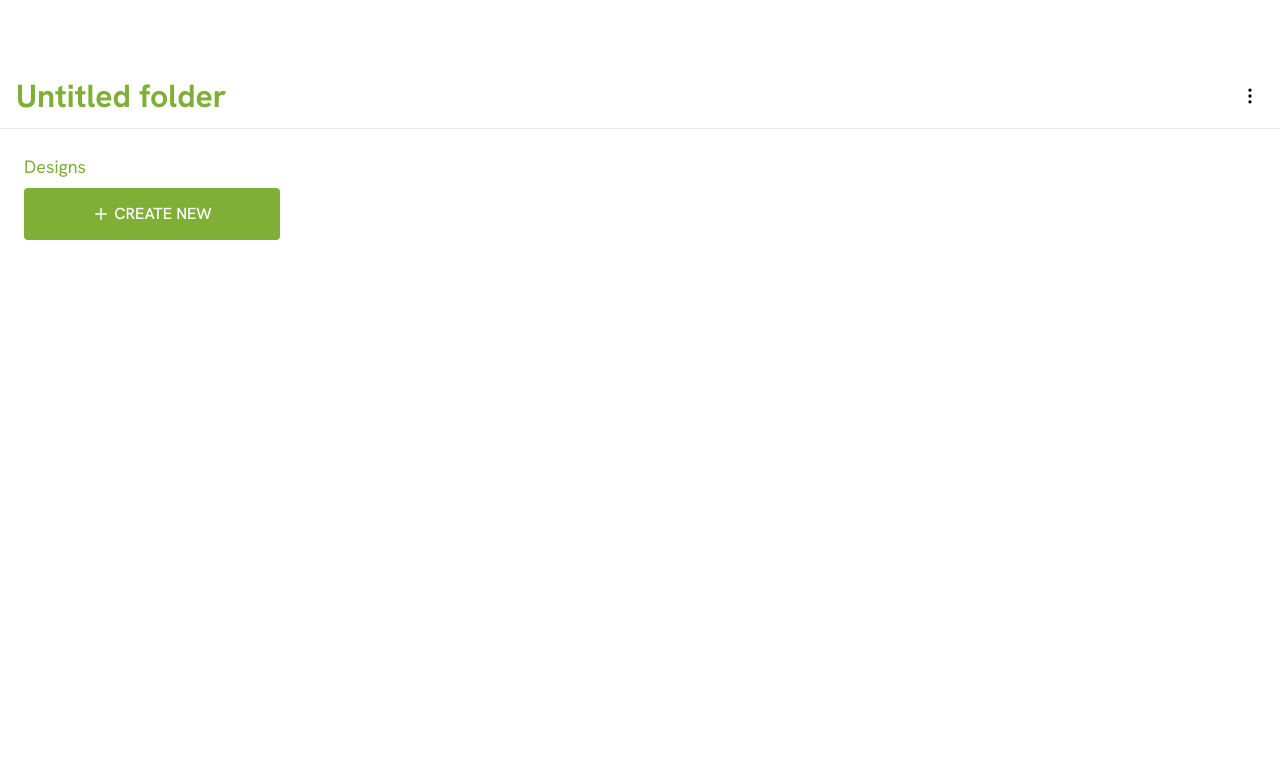
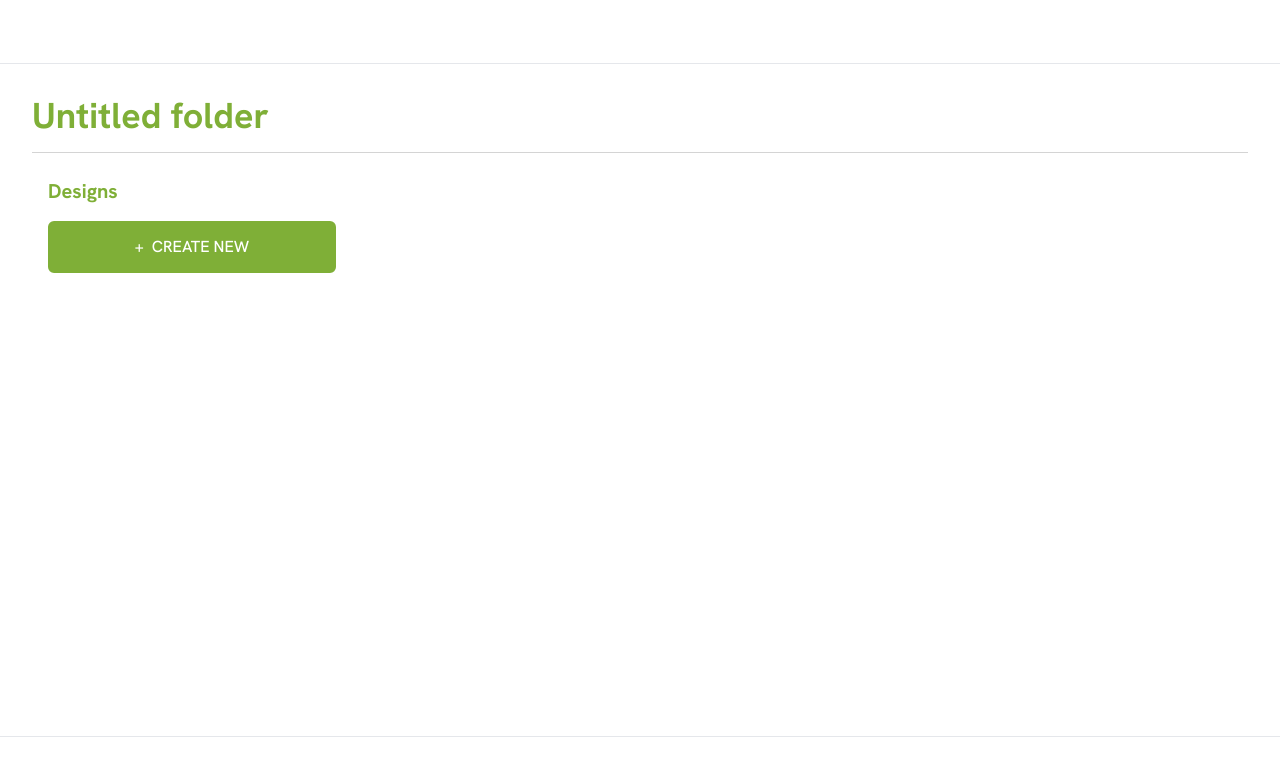
Before and after one commit to buzzaaaaar/cgp_fe, a React (Create React App) app: page /Folder in a window 1280 px wide. Shown: the top 776 px of the page. Built offline with nearby package versions, Linux system fonts and the light colour scheme.

Commit message:
FolderPage

```diff
--- a/src/pages/FolderPage.jsx
+++ b/src/pages/FolderPage.jsx
@@ -1,233 +1,202 @@
 import React, { useState, useRef, useEffect } from 'react';
 
-const FolderPage = () => {
-  const [isHovered, setIsHovered] = useState(false);
+export default function ProjectsPage() {
   const [designs, setDesigns] = useState([]);
-  const [hoveredDesignId, setHoveredDesignId] = useState(null);
-  const newInputRef = useRef(null);
+  const [editingDesignId, setEditingDesignId] = useState(null);
+  const [designMenuOpenId, setDesignMenuOpenId] = useState(null);
+  const [showPopup, setShowPopup] = useState(false);
+  const [itemToDelete, setItemToDelete] = useState(null);
+  const [deleteItemType, setDeleteItemType] = useState('');
 
-  // Button styles for hover effect
-  const buttonStyles = {
-    backgroundColor: isHovered ? 'white' : '#7FAF37',
-    color: isHovered ? '#7FAF37' : 'white',
-    border: isHovered ? '2px solid #7FAF37' : '2px solid transparent',
-    transition: 'all 0.3s ease'
-  };
+  const designInputRef = useRef(null);
 
-  // Create a new design
-  const handleCreateNew = () => {
+  const handleCreateDesign = () => {
     const newDesign = {
       id: Date.now(),
       name: "Untitled design",
-      isEditing: true,
-      media: null // No media uploaded initially
+      media: null
     };
     setDesigns([...designs, newDesign]);
+    setEditingDesignId(newDesign.id);
   };
 
-  // Handle name change
-  const handleNameChange = (id, newName) => {
+  const handleUploadMedia = (designId) => {
+    const placeholderImageUrl = "/api/placeholder/400/320";
+    setDesigns(designs.map(design =>
+      design.id === designId ? { ...design, media: placeholderImageUrl } : design
+    ));
+  };
+
+  const handleDesignNameChange = (id, newName) => {
     setDesigns(designs.map(design =>
       design.id === id ? { ...design, name: newName } : design
     ));
   };
 
-  // Handle when editing is complete
-  const handleEditComplete = (id, event) => {
-    // Save on Enter key or blur
-    if (!event || event.key === 'Enter') {
-      setDesigns(designs.map(design =>
-        design.id === id ? { ...design, isEditing: false } : design
-      ));
+  const handleDesignBlur = () => {
+    setEditingDesignId(null);
+  };
+
+  const handleDesignKeyDown = (e, id) => {
+    if (e.key === 'Enter') {
+      setEditingDesignId(null);
     }
   };
 
-  // Simulate media upload for a design
-  const handleMediaUpload = (id, e) => {
-    // In a real app, you would handle file upload here
-    // For this example, we'll just simulate by setting a URL
-    const file = e.target.files[0];
-    if (file) {
-      // Create a URL for the uploaded file
-      const mediaUrl = URL.createObjectURL(file);
-      setDesigns(designs.map(design =>
-        design.id === id ? { ...design, media: mediaUrl } : design
-      ));
-    }
+  const handleRenameDesign = (id) => {
+    setEditingDesignId(id);
+    setDesignMenuOpenId(null);
   };
 
-  // Focus on the new input when a new design is created
+  const handleDeleteDesign = (id) => {
+    setItemToDelete(id);
+    setDeleteItemType('design');
+    setShowPopup(true);
+    setDesignMenuOpenId(null);
+  };
+
+  const handleConfirmDelete = () => {
+    if (itemToDelete && deleteItemType === 'design') {
+      setDesigns(designs.filter(design => design.id !== itemToDelete));
+    }
+    setShowPopup(false);
+  };
+
+  const handleCancelDelete = () => {
+    setShowPopup(false);
+  };
+
+  const handleClosePopup = () => {
+    setShowPopup(false);
+  };
+
   useEffect(() => {
-    if (designs.length > 0 && designs[designs.length - 1].isEditing && newInputRef.current) {
-      newInputRef.current.focus();
-      newInputRef.current.select();
+    if (editingDesignId && designInputRef.current) {
+      designInputRef.current.focus();
+      designInputRef.current.select();
     }
-  }, [designs]);
+  }, [editingDesignId]);
 
   return (
-    <div className="flex flex-col min-h-screen font-sans" style={{ fontFamily: 'Hanken Grotesk, sans-serif' }}>
-      {/* Space for external header */}
-      <div className="h-16">
-        {/* This space will be occupied by your external header component */}
+    <div className="min-h-screen bg-white flex flex-col">
+      <div className="w-full h-16 bg-white border-b border-gray-200" />
+
+      <div className="flex flex-col px-8 py-8 flex-grow">
+        <div className="mb-6">
+          <h1 className="text-4xl font-bold text-[#7FAF37]">Untitled folder</h1>
+          <hr className="border-t border-[#D4D4D4] mt-4" />
         </div>
 
-      {/* Page content */}
-      <div className="flex flex-col flex-grow bg-white">
-        {/* Folder header */}
-        <header className="flex justify-between items-center px-4 py-2 border-b">
-          <h1 style={{
-            fontSize: '32px',
-            fontWeight: 'bold',
-            color: '#7FAF37',
-            fontFamily: 'Hanken Grotesk, sans-serif'
-          }}>
-            Untitled folder
-          </h1>
-          <button className="p-1 rounded-full hover:bg-gray-100">
-            {/* More vertical icon */}
-            <svg xmlns="http://www.w3.org/2000/svg" width="20" height="20" viewBox="0 0 24 24" fill="none" stroke="currentColor" strokeWidth="2" strokeLinecap="round" strokeLinejoin="round">
-              <circle cx="12" cy="12" r="1" />
-              <circle cx="12" cy="5" r="1" />
-              <circle cx="12" cy="19" r="1" />
-            </svg>
-          </button>
-        </header>
-
-        {/* Content */}
-        <div className="p-6 flex-grow">
-          <div className="mb-2">
-            <h2 style={{
-              fontSize: '18px',
-              color: '#7FAF37',
-              fontFamily: 'Hanken Grotesk, sans-serif'
-            }}>
-              Designs
-            </h2>
-          </div>
-
-          <div className="flex flex-wrap items-start">
-            {/* Create New Button with hover effect */}
+        {/* Designs */}
+        <div className="w-full pl-4">
+          <h2 className="text-xl font-bold text-[#7FAF37] mb-4">Designs</h2>
+          <div className="flex items-start">
             <button
-              className="flex justify-center items-center w-full md:w-64 font-medium py-3 px-4 rounded"
-              style={buttonStyles}
-              onMouseEnter={() => setIsHovered(true)}
-              onMouseLeave={() => setIsHovered(false)}
-              onClick={handleCreateNew}
+              className="bg-[#7FAF37] text-white font-medium py-3 px-6 rounded-md w-72 flex items-center justify-center border-2 border-[#7FAF37] hover:bg-white hover:text-[#7FAF37] transition-all"
+              onClick={handleCreateDesign}
             >
-              {/* Plus icon - color changes with hover state */}
-              <svg
-                xmlns="http://www.w3.org/2000/svg"
-                width="18"
-                height="18"
-                viewBox="0 0 24 24"
-                fill="none"
-                stroke={isHovered ? '#7FAF37' : 'currentColor'}
-                strokeWidth="2"
-                strokeLinecap="round"
-                strokeLinejoin="round"
-                className="mr-1"
-              >
-                <line x1="12" y1="5" x2="12" y2="19" />
-                <line x1="5" y1="12" x2="19" y2="12" />
-              </svg>
-              CREATE NEW
+              <span className="mr-2">+</span> CREATE NEW
             </button>
 
-            {/* Design Items */}
-            {designs.map((design, index) => (
+            <div className="flex flex-wrap gap-6 ml-8">
+              {designs.map((design) => (
+                <div key={design.id} className="w-56 shadow-md rounded-lg relative">
                   <div
-                key={design.id}
-                className="ml-4 mt-4 md:mt-0 border rounded-md w-64 overflow-hidden flex flex-col"
+                    className={`w-56 h-36 bg-gray-100 border-[3px] ${design.media ? 'border-gray-200' : 'border-white'
+                      } rounded-lg mb-2 flex items-center justify-center overflow-hidden cursor-pointer`}
+                    onClick={() => handleUploadMedia(design.id)}
                   >
-                {/* Design preview area */}
-                <div
-                  className="relative h-40 w-full cursor-pointer"
-                  onClick={() => {
-                    const fileInput = document.getElementById(`file-upload-${design.id}`);
-                    if (fileInput) fileInput.click();
-                  }}
-                >
-                  {design.media ? (
-                    <img
-                      src={design.media}
-                      alt={design.name}
-                      className="w-full h-full object-cover"
+                    {design.media && (
+                      <img src={design.media} alt="Design" className="w-full h-full object-cover" />
+                    )}
+                  </div>
+                  <div className="flex items-center justify-center px-2">
+                    {editingDesignId === design.id ? (
+                      <input
+                        ref={designInputRef}
+                        type="text"
+                        value={design.name}
+                        onChange={(e) => handleDesignNameChange(design.id, e.target.value)}
+                        onBlur={handleDesignBlur}
+                        onKeyDown={(e) => handleDesignKeyDown(e, design.id)}
+                        className="w-full px-2 py-1 border border-[#7FAF37] rounded focus:outline-none"
                       />
                     ) : (
-                    <div className="w-full h-full bg-gray-200"></div>
-                  )}
-
-                  <input
-                    id={`file-upload-${design.id}`}
-                    type="file"
-                    className="hidden"
-                    accept="image/*"
-                    onChange={(e) => handleMediaUpload(design.id, e)}
-                  />
-                </div>
-
-                {/* Design name with menu button */}
-                <div className="p-3">
-                  {design.isEditing ? (
-                    <input
-                      ref={index === designs.length - 1 ? newInputRef : null}
-                      type="text"
-                      value={design.name}
-                      onChange={(e) => handleNameChange(design.id, e.target.value)}
-                      onKeyDown={(e) => handleEditComplete(design.id, e)}
-                      onBlur={() => handleEditComplete(design.id)}
-                      className="font-medium w-full outline-none border-b border-gray-300 focus:border-green-500 pb-1"
-                      style={{ color: '#013024' }}
-                    />
-                  ) : (
-                    <div className="flex justify-between items-center">
+                      <>
                         <div
-                        className="font-medium cursor-pointer truncate mr-2"
-                        style={{
-                          color: hoveredDesignId === design.id ? '#7FAF37' : '#013024',
-                          textDecoration: hoveredDesignId === design.id ? 'underline' : 'none',
-                          transition: 'all 0.2s ease'
-                        }}
-                        onMouseEnter={() => setHoveredDesignId(design.id)}
-                        onMouseLeave={() => setHoveredDesignId(null)}
-                        onClick={() => {
-                          setDesigns(designs.map(d =>
-                            d.id === design.id ? { ...d, isEditing: true } : d
-                          ));
-                        }}
+                          className="text-[#013024] font-bold hover:underline hover:text-[#7FAF37] cursor-pointer truncate transition-all"
+                          onClick={() => setEditingDesignId(design.id)}
                         >
                           {design.name}
                         </div>
-
-                      <button className="p-1 rounded-full hover:bg-gray-100">
-                        <svg xmlns="http://www.w3.org/2000/svg" width="16" height="16" viewBox="0 0 24 24" fill="none" stroke="#013024" strokeWidth="2" strokeLinecap="round" strokeLinejoin="round">
-                          <circle cx="12" cy="12" r="1" />
-                          <circle cx="12" cy="5" r="1" />
-                          <circle cx="12" cy="19" r="1" />
-                        </svg>
+                        <div className="relative ml-3">
+                          <button
+                            onClick={() =>
+                              setDesignMenuOpenId(designMenuOpenId === design.id ? null : design.id)
+                            }
+                            className="text-gray-500 font-bold"
+                          >
+                            ⋮
+                          </button>
+                          {designMenuOpenId === design.id && (
+                            <div className="absolute right-0 top-6 bg-white border rounded shadow-md z-10">
+                              <button
+                                className="block px-4 py-2 text-sm text-black w-full text-left hover:bg-[#D4D4D4]"
+                                onClick={() => handleRenameDesign(design.id)}
+                              >
+                                Rename
+                              </button>
+                              <button
+                                className="block px-4 py-2 text-sm text-black w-full text-left hover:bg-[#D4D4D4]"
+                                onClick={() => handleDeleteDesign(design.id)}
+                              >
+                                Delete
                               </button>
                             </div>
+                          )}
+                        </div>
+                      </>
                     )}
                   </div>
                 </div>
               ))}
             </div>
-
-          {/* Empty Folder State */}
-          {designs.length === 0 && (
-            <div className="flex-1 flex justify-center items-center mt-16">
-              {/* This area would show items when they exist */}
           </div>
-          )}
         </div>
       </div>
 
-      {/* Space for external footer */}
-      <div className="h-16">
-        {/* This space will be occupied by your external footer component */}
+      {/* Delete Popup */}
+      {showPopup && (
+        <div className="fixed inset-0 bg-gray-500 bg-opacity-75 flex justify-center items-center z-50">
+          <div className="bg-white w-96 rounded-lg shadow-lg p-6 relative">
+            <button
+              className="absolute top-2 right-2 text-black font-bold text-xl hover:text-[#7FAF37] transition-all"
+              onClick={handleClosePopup}
+            >
+              X
+            </button>
+            <div className="text-center text-lg mb-4 text-[#013024]">
+              Are you sure you want to delete this design?
+            </div>
+            <div className="flex justify-center gap-4">
+              <button
+                className="bg-[#7FAF37] text-white px-6 py-2 rounded-md hover:bg-white hover:text-[#7FAF37] hover:border-[#7FAF37] transition-all border border-[#7FAF37]"
+                onClick={handleConfirmDelete}
+              >
+                Yes
+              </button>
+              <button
+                className="bg-[#7FAF37] text-white px-6 py-2 rounded-md hover:bg-white hover:text-[#7FAF37] hover:border-[#7FAF37] transition-all border border-[#7FAF37]"
+                onClick={handleCancelDelete}
+              >
+                No
+              </button>
             </div>
           </div>
+        </div>
+      )}
+
+      <div className="w-full h-16 bg-white border-t border-gray-200" />
+    </div>
   );
-};
-
-export default FolderPage;
+}
```
Lines whose indentation alone changed are shown as unchanged.
